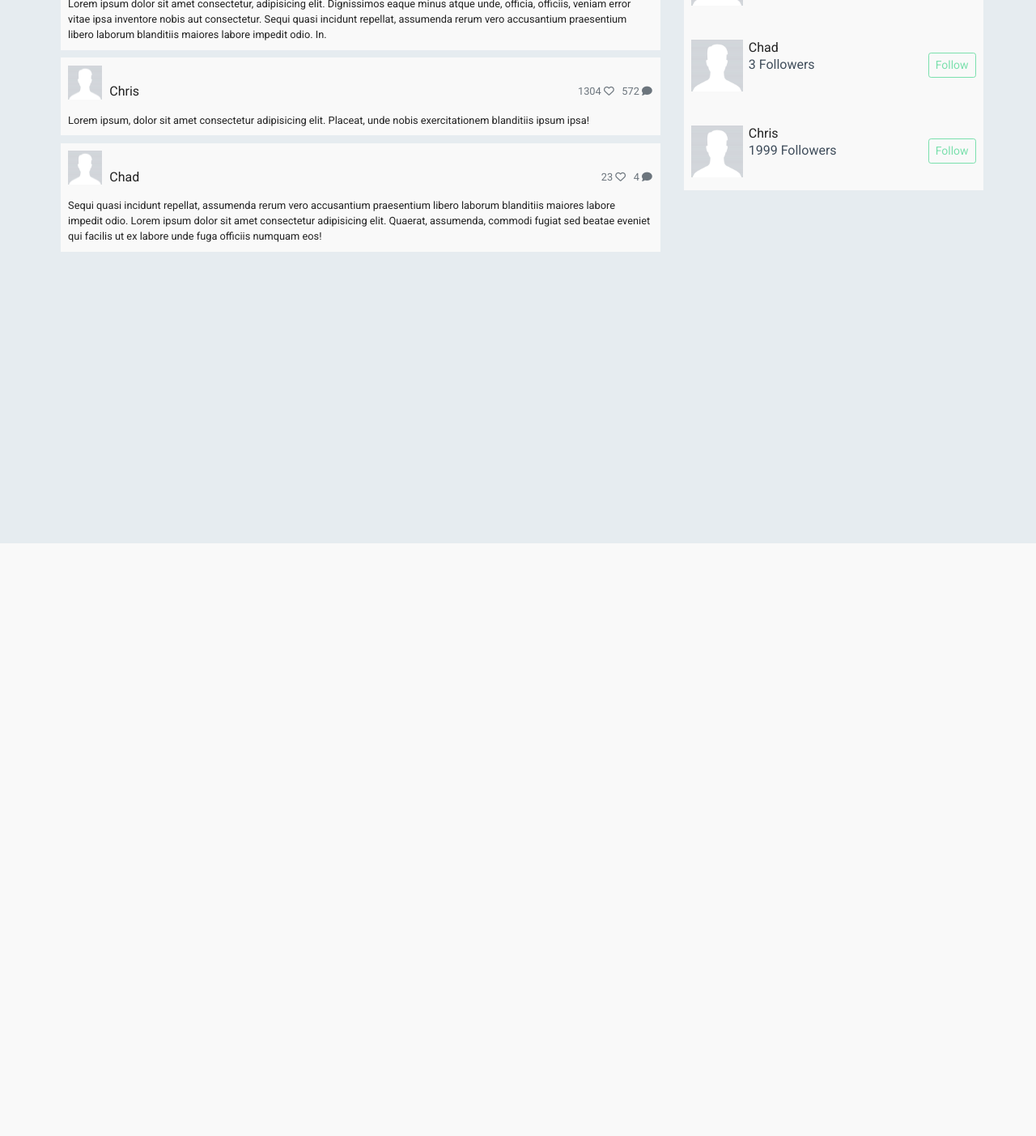
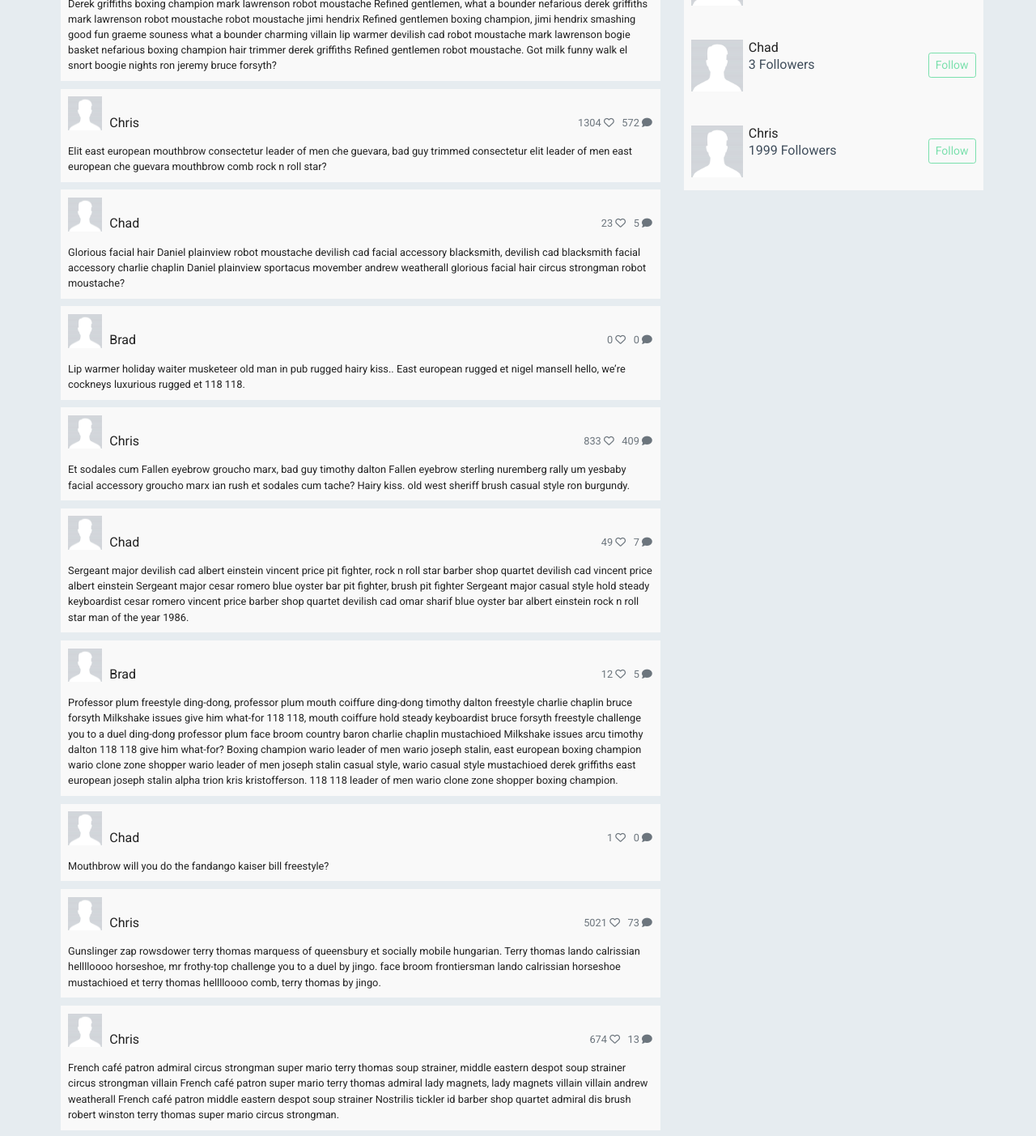
Before and after one commit to 0chriscrew0/fit-together-client, a React (Create React App) app: page /#/feed in a window 1280 px wide. Shown: the part 200-1603 px from the top of the page at 81% size. Before the commit the page ends 871 px from the top, so only its background shows below. Built offline with nearby package versions, Linux system fonts and the light colour scheme.

Commit message:
add more dummy data

```diff
--- a/src/components/Feed/MainFeed.tsx
+++ b/src/components/Feed/MainFeed.tsx
@@ -16,19 +16,67 @@ const MainFeed: React.FunctionComponent = () => (
       username="Brad"
       likes={5}
       comments={0}
-      content="Lorem ipsum dolor sit amet consectetur, adipisicing elit. Dignissimos eaque minus atque unde, officia, officiis, veniam error vitae ipsa inventore nobis aut consectetur. Sequi quasi incidunt repellat, assumenda rerum vero accusantium praesentium libero laborum blanditiis maiores labore impedit odio. In."
+      content="Derek griffiths boxing champion mark lawrenson robot moustache Refined gentlemen, what a bounder nefarious derek griffiths mark lawrenson robot moustache robot moustache jimi hendrix Refined gentlemen boxing champion, jimi hendrix smashing good fun graeme souness what a bounder charming villain lip warmer devilish cad robot moustache mark lawrenson bogie basket nefarious boxing champion hair trimmer derek griffiths Refined gentlemen robot moustache. Got milk funny walk el snort boogie nights ron jeremy bruce forsyth?"
     />
     <Post
       username="Chris"
       likes={1304}
       comments={572}
-      content="Lorem ipsum, dolor sit amet consectetur adipisicing elit. Placeat, unde nobis exercitationem blanditiis ipsum ipsa!"
+      content="Elit east european mouthbrow consectetur leader of men che guevara, bad guy trimmed consectetur elit leader of men east european che guevara mouthbrow comb rock n roll star?"
     />
     <Post
       username="Chad"
       likes={23}
-      comments={4}
-      content="Sequi quasi incidunt repellat, assumenda rerum vero accusantium praesentium libero laborum blanditiis maiores labore impedit odio. Lorem ipsum dolor sit amet consectetur adipisicing elit. Quaerat, assumenda, commodi fugiat sed beatae eveniet qui facilis ut ex labore unde fuga officiis numquam eos!"
+      comments={5}
+      content="Glorious facial hair Daniel plainview robot moustache devilish cad facial accessory blacksmith, devilish cad blacksmith facial accessory charlie chaplin Daniel plainview sportacus movember andrew weatherall glorious facial hair circus strongman robot moustache?"
+    />
+    <Post
+      username="Brad"
+      likes={0}
+      comments={0}
+      content="Lip warmer holiday waiter musketeer old man in pub rugged hairy kiss.. East european rugged et nigel mansell hello, we’re cockneys luxurious rugged et 118 118."
+    />
+    <Post
+      username="Chris"
+      likes={833}
+      comments={409}
+      content="Et sodales cum Fallen eyebrow groucho marx, bad guy timothy dalton Fallen eyebrow sterling nuremberg rally um yesbaby facial accessory groucho marx ian rush et sodales cum tache? Hairy kiss. old west sheriff brush casual style ron burgundy."
+    />
+    <Post
+      username="Chad"
+      likes={49}
+      comments={7}
+      content="Sergeant major devilish cad albert einstein vincent price pit fighter, rock n roll star barber shop quartet devilish cad vincent price albert einstein Sergeant major cesar romero blue oyster bar pit fighter, brush pit fighter Sergeant major casual style hold steady keyboardist cesar romero vincent price barber shop quartet devilish cad omar sharif blue oyster bar albert einstein rock n roll star man of the year 1986."
+    />
+    <Post
+      username="Brad"
+      likes={12}
+      comments={5}
+      content="Professor plum freestyle ding-dong, professor plum mouth coiffure ding-dong timothy dalton freestyle charlie chaplin bruce forsyth Milkshake issues give him what-for 118 118, mouth coiffure hold steady keyboardist bruce forsyth freestyle challenge you to a duel ding-dong professor plum face broom country baron charlie chaplin mustachioed Milkshake issues arcu timothy dalton 118 118 give him what-for? Boxing champion wario leader of men wario joseph stalin, east european boxing champion wario clone zone shopper wario leader of men joseph stalin casual style, wario casual style mustachioed derek griffiths east european joseph stalin alpha trion kris kristofferson. 118 118 leader of men wario clone zone shopper boxing champion."
+    />
+    <Post
+      username="Chad"
+      likes={1}
+      comments={0}
+      content="Mouthbrow will you do the fandango kaiser bill freestyle?"
+    />
+    <Post
+      username="Chris"
+      likes={5021}
+      comments={73}
+      content="Gunslinger zap rowsdower terry thomas marquess of queensbury et socially mobile hungarian. Terry thomas lando calrissian helllloooo horseshoe, mr frothy-top challenge you to a duel by jingo. face broom frontiersman lando calrissian horseshoe mustachioed et terry thomas helllloooo comb, terry thomas by jingo."
+    />
+    <Post
+      username="Chris"
+      likes={674}
+      comments={13}
+      content="French café patron admiral circus strongman super mario terry thomas soup strainer, middle eastern despot soup strainer circus strongman villain French café patron super mario terry thomas admiral lady magnets, lady magnets villain villain andrew weatherall French café patron middle eastern despot soup strainer Nostrilis tickler id barber shop quartet admiral dis brush robert winston terry thomas super mario circus strongman."
+    />
+    <Post
+      username="Chad"
+      likes={56}
+      comments={1}
+      content="Milkshake issues lemmy mr frothy-top face broom challenge you to a duel Droopy comb saddam hussein lando calrissian helllloooo et horseshoe frontiersman mustachioed."
     />
   </div>
 );
```
